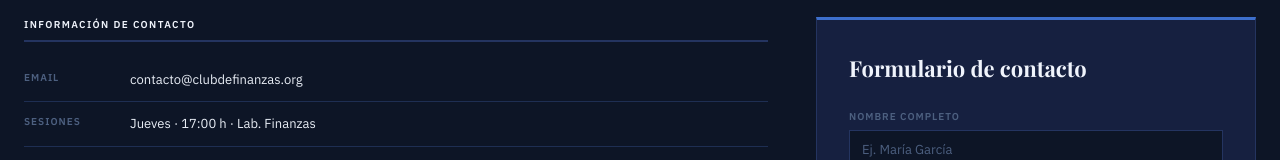
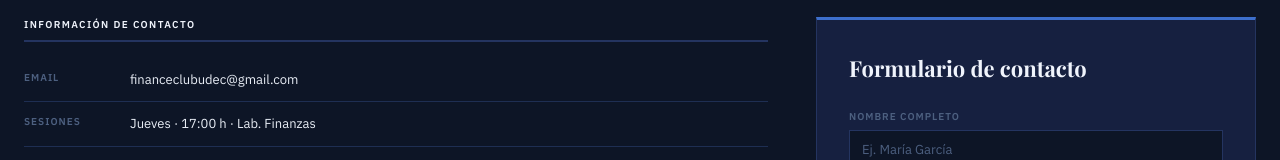
Before and after one commit to itoo1/FinanceClubWebsite, a React (Vite) app in the folder client/: page /contacto in a window 1280 px wide. Shown: the part 321-481 px from the top of the page. Built offline with nearby package versions, Linux system fonts and the light colour scheme; no server answers; a web font is replaced by a local one.

Commit message:
fix email contacto

```diff
--- a/client/src/pages/Contacto.jsx
+++ b/client/src/pages/Contacto.jsx
@@ -34,7 +34,7 @@ export default function Contacto() {
             <div className={s.infoSection}>
               <div className={s.secTitle}>Información de contacto</div>
               {[
-                ['Email',    'contacto@clubdefinanzas.org'],
+                ['Email',    'financeclubudec@gmail.com'],
                 ['Sesiones', 'Jueves · 17:00 h · Lab. Finanzas'],
                 ['Sede',     'Facultad de Cs. Económicas y Administrativas · Lab. Finanzas · Universidad de Concepción'],
                 ['Redes',    'LinkedIn · Instagram · Newsletter'],
--- a/client/src/pages/Contacto.module.css
+++ b/client/src/pages/Contacto.module.css
@@ -8,7 +8,7 @@
 .grid { display:grid;grid-template-columns:1fr 440px;gap:48px;padding:40px 0; }
 
 .left { display:flex;flex-direction:column;gap:32px; }
-.infoSection { }
+
 .secTitle { font-size:10px;font-weight:700;letter-spacing:.14em;text-transform:uppercase;color:var(--white);margin-bottom:16px;padding-bottom:8px;border-bottom:2px solid var(--border);font-family:var(--sans); }
 .infoRow { display:grid;grid-template-columns:90px 1fr;gap:16px;padding:12px 0;border-bottom:1px solid var(--border); }
 .infoLabel { font-size:10px;font-weight:600;letter-spacing:.1em;text-transform:uppercase;color:var(--muted);font-family:var(--sans); }
```
